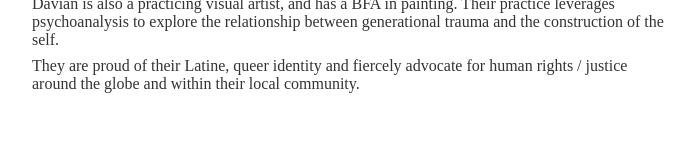
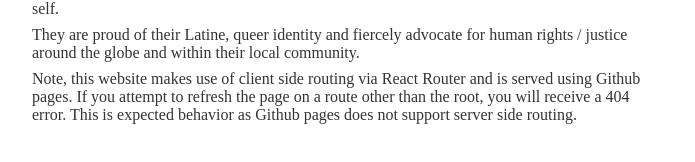
Before and after one commit to queenbeans/queen-of-beans, a React (Vite) app: page /queen-of-beans/about in a window 1280 px wide. Shown: the part 444-606 px from the top of the page, without its empty margins (292-987 px from the left). Built offline with nearby package versions, Linux system fonts and the light colour scheme.

Commit message:
update about section

```diff
--- a/src/pages/about/About.tsx
+++ b/src/pages/about/About.tsx
@@ -25,6 +25,12 @@ export const About = () => {
         human rights / justice around the globe and within their local
         community.
       </Paragraph>
+      <Paragraph>
+        Note, this website makes use of client side routing via React Router and
+        is served using Github pages. If you attempt to refresh the page on a
+        route other than the root, you will receive a 404 error. This is
+        expected behavior as Github pages does not support server side routing.
+      </Paragraph>
     </Page>
   );
 };
```
